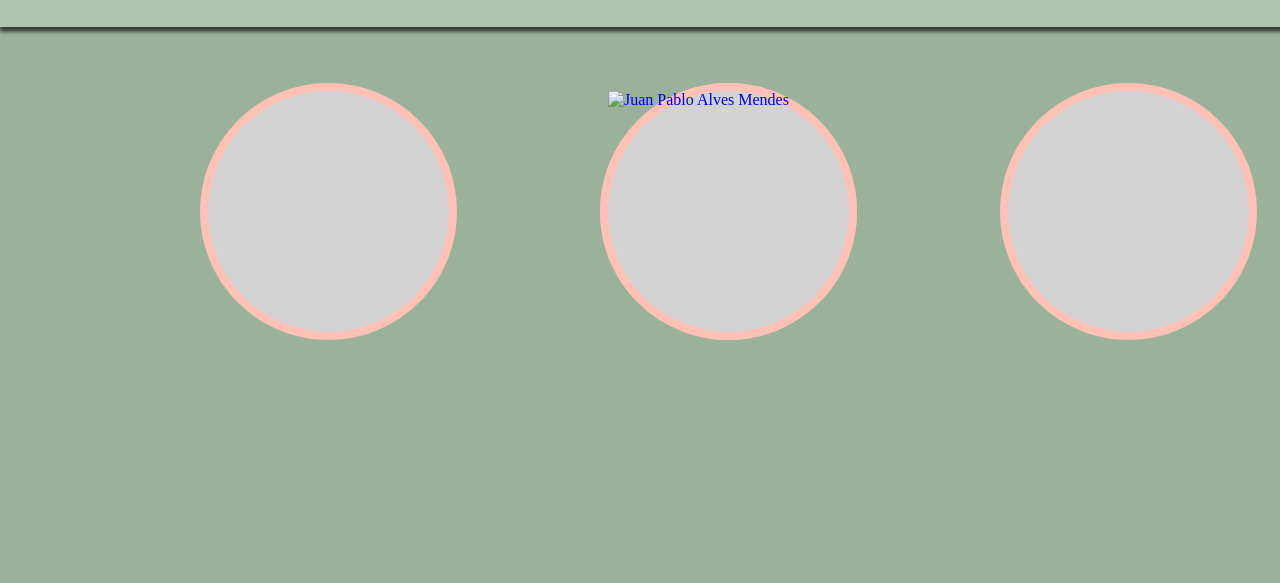
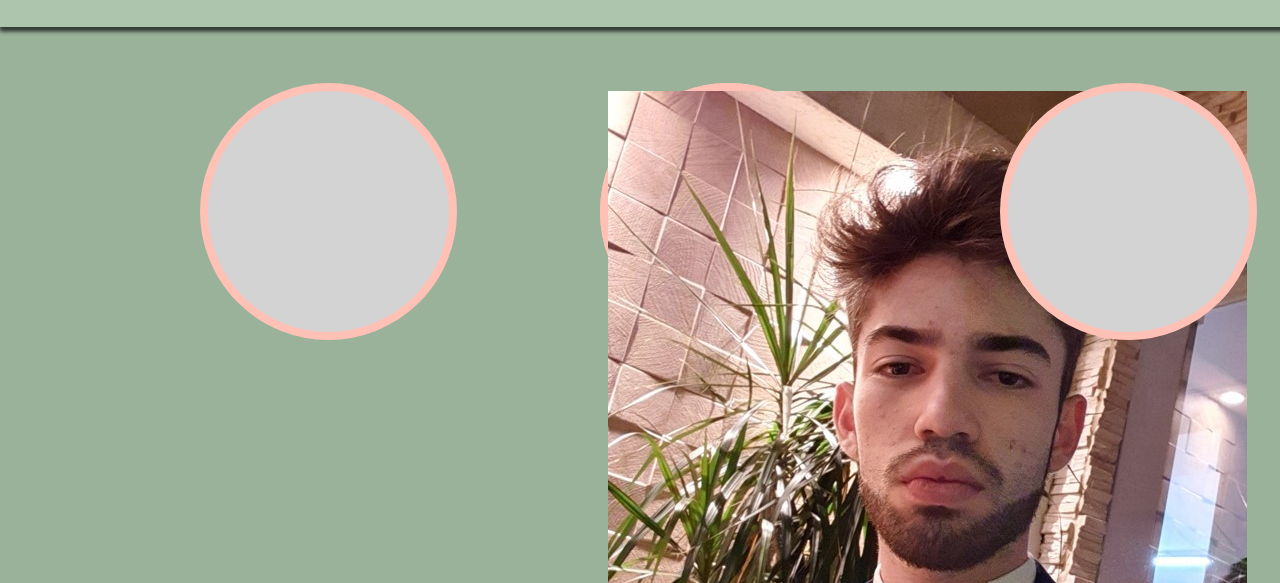
Before and after one commit to Juanpa5/PaginaGRUPO, a plain HTML site: page nosotros.html in a window 1280 px wide. Shown: the part 217-800 px from the top of the page. Drawn offline with Linux system fonts and the light colour scheme; a web font is replaced by a local one.

Commit message:
Update nosotros.html

```diff
--- a/nosotros.html
+++ b/nosotros.html
@@ -15,7 +15,7 @@
 
     <div class="eclipce1"></div>
     <a href="Curriculum Juan Pablo Sanchez/index.html"><div class="eclipce2"><img id="juanpa" src="imagenes/foto.jpg" alt="Juan Pablo Sanchez"></div></a>
-    <a href="CV-Juan Pablo Alves Mendes/index.html"><div class="eclipce2"><img src="img/foto2.jpg.jpg" alt="Juan Pablo Alves Mendes"></div></a>
+     <a href="CV-Juan Pablo Alves Mendes/index.html"><div class="eclipce2"><img id="juanp" src="imagenes/foto2.jpg" alt="Juan Pablo Alves Mendes"></div></a>
     <div class="eclipce3"></div>
 
 
```
